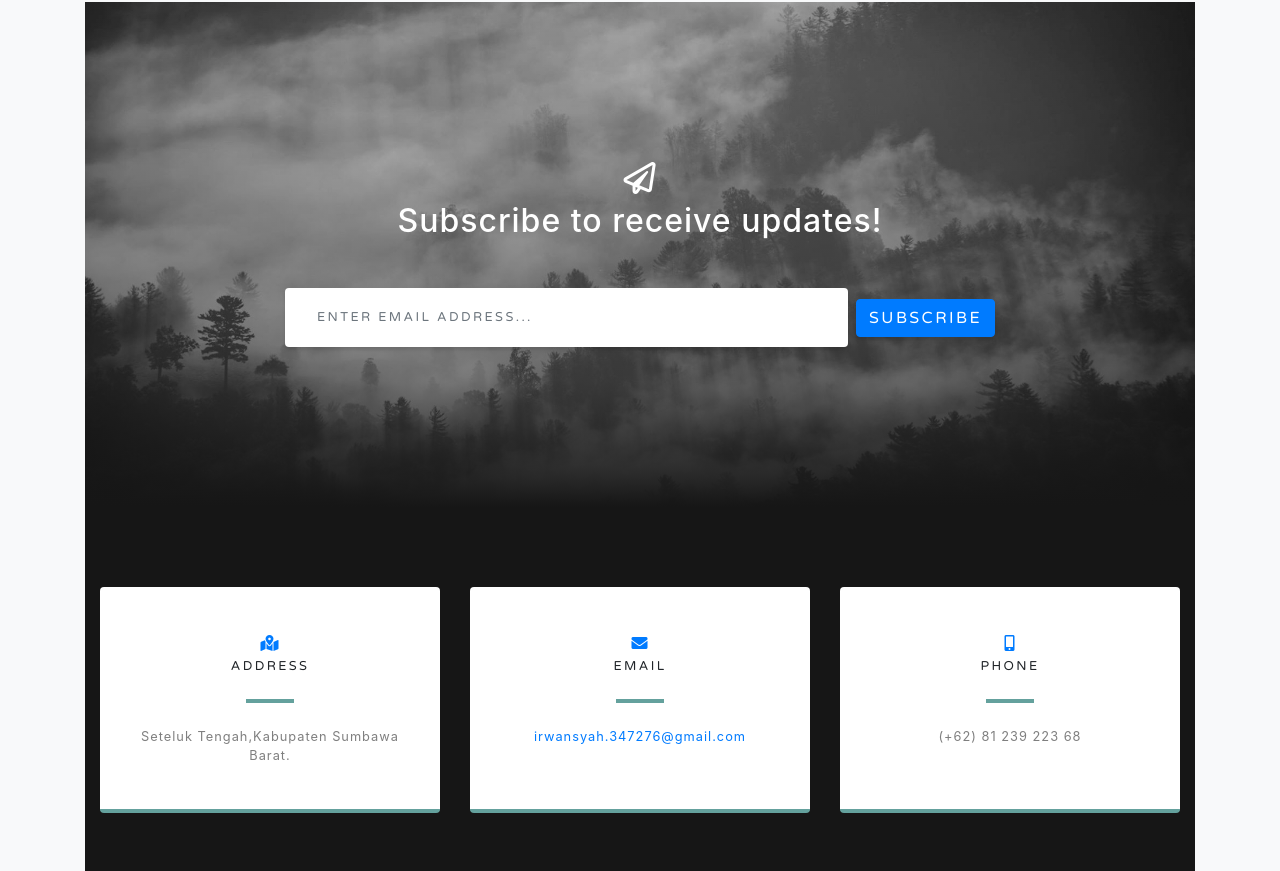
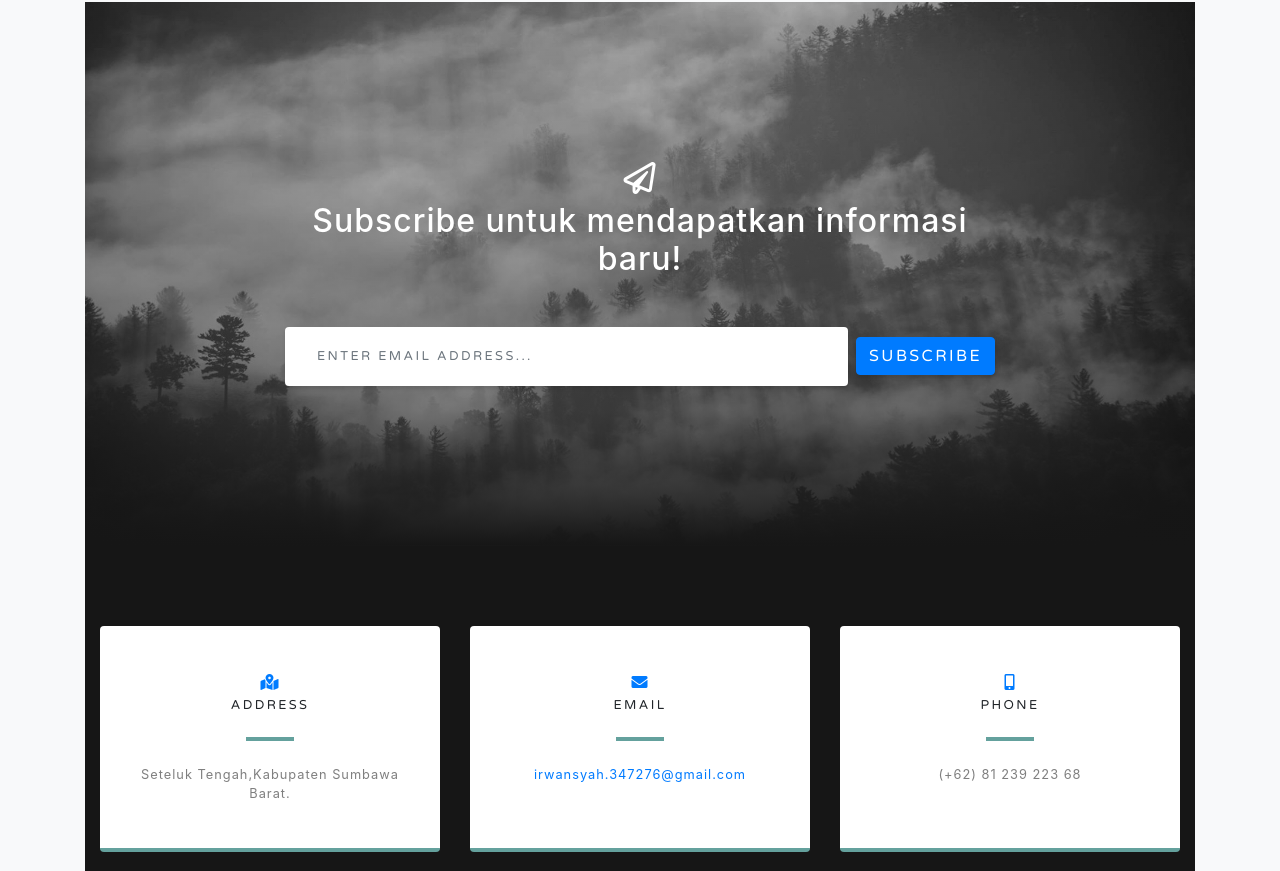
Before and after one commit to ParaglidingSchoolKSB/ParaglidingSchoolKSB.github.io, a website with bundled scripts: page index.html in a window 1280 px wide. Shown: the part 4854-5725 px from the top of the page. Built offline with nearby package versions, Linux system fonts and the light colour scheme.

Commit message:
Update index.html

```diff
--- a/index.html
+++ b/index.html
@@ -172,7 +172,7 @@
         <div class="col-md-10 col-lg-8 mx-auto text-center">
 
           <i class="far fa-paper-plane fa-2x mb-2 text-white"></i>
-          <h2 class="text-white mb-5">Subscribe to receive updates!</h2>
+          <h2 class="text-white mb-5">Subscribe untuk mendapatkan informasi baru!</h2>
 
           <form class="form-inline d-flex">
             <input type="email" class="form-control flex-fill mr-0 mr-sm-2 mb-3 mb-sm-0" id="inputEmail" placeholder="Enter email address...">
```
